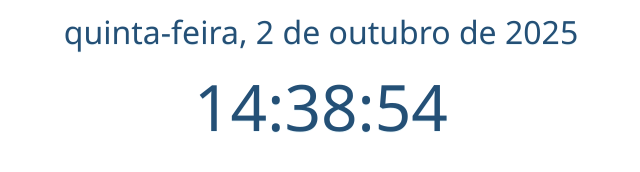
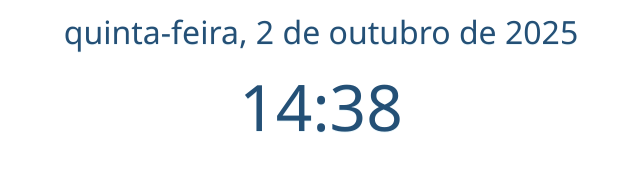
Before and after one commit to profaloiziofilho/orama, a plain HTML site: page relogio.html in a window 1280 px wide. Shown: the whole page, without its empty margins (319-959 px from the left). Drawn offline with Linux system fonts and the light colour scheme.

Commit message:
Update relogio.html

```diff
--- a/relogio.html
+++ b/relogio.html
@@ -16,7 +16,7 @@
 function atualizarRelogio() {
   const agora = new Date();
   const datas = { weekday: 'long', year: 'numeric', month: 'long', day: 'numeric'};
-  const horas = { hour: '2-digit', minute: '2-digit', second: '2-digit' };
+  const horas = { hour: '2-digit', minute: '2-digit' };
   const dataFormatada = agora.toLocaleString('pt-BR', datas);
 
   const horaFormatada = agora.toLocaleString('pt-BR', horas);
```
